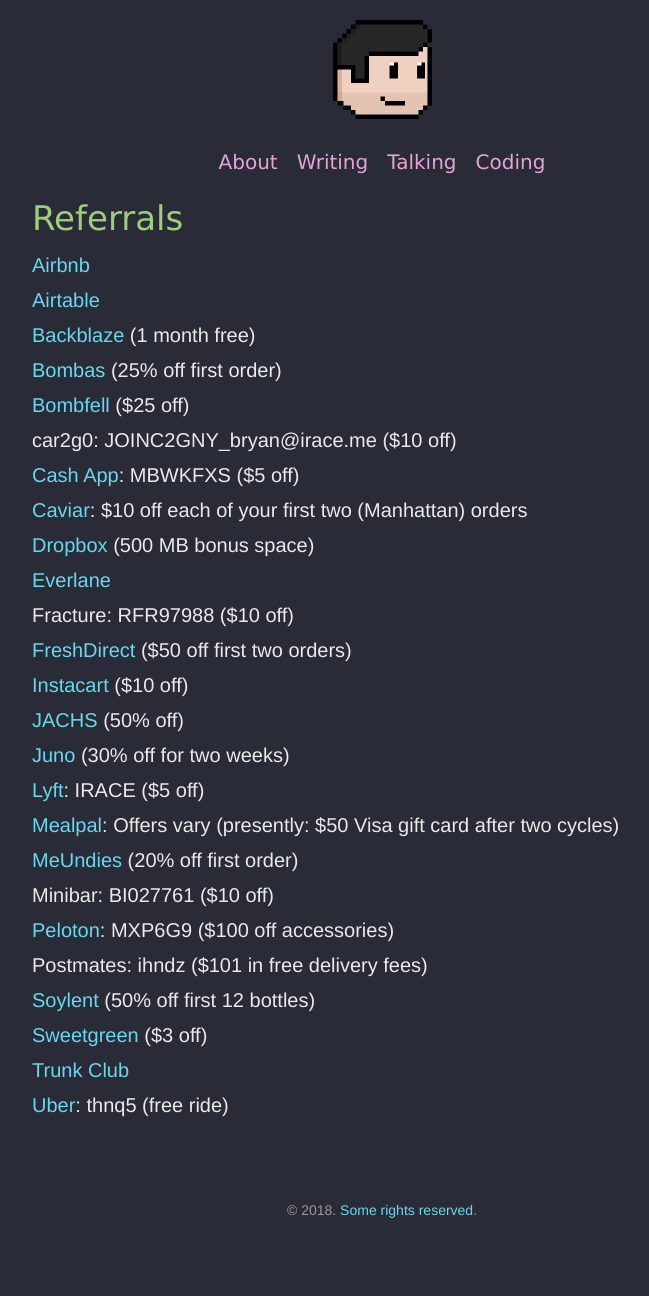
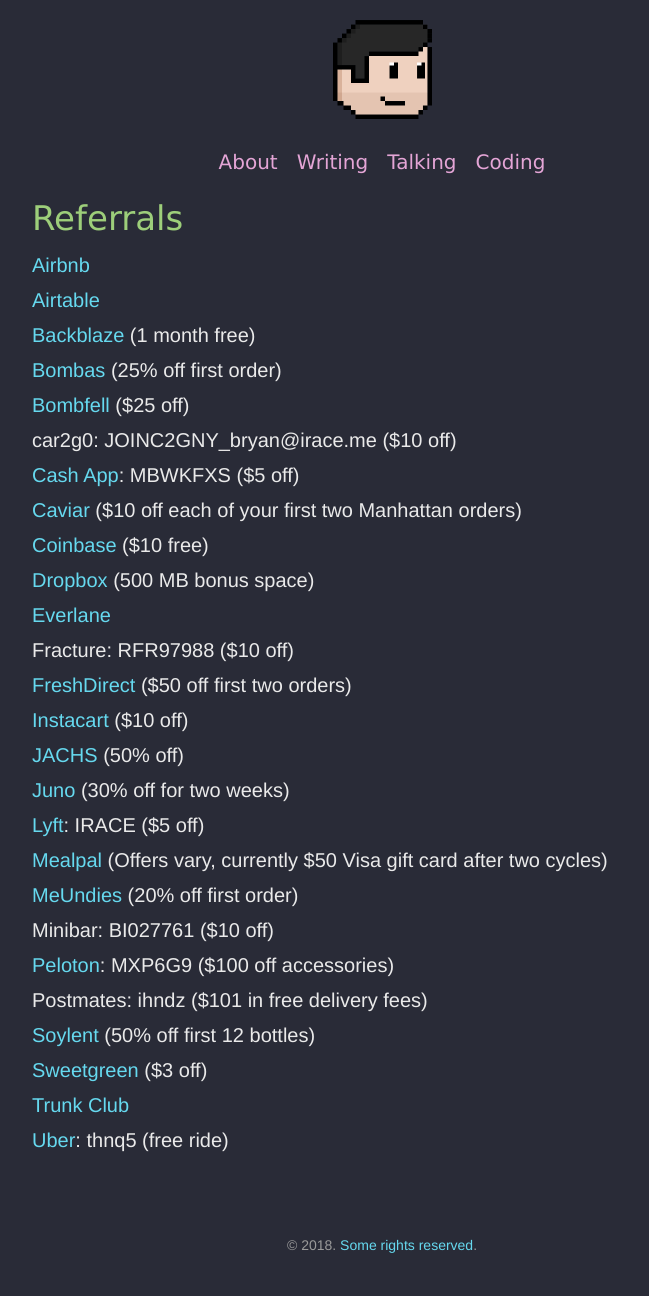
Before and after one commit to irace/irace.github.com, a Jekyll site: the page built from referrals.md, in a window 1280 px wide. Shown: the whole page, without its empty margins (258-907 px from the left). Built offline with Jekyll 4.4.1, drawn with Linux system fonts in a browser that asks for light colours; before the commit the page ends 1261 px from its top, so only the background shows below that.

Commit message:
Add Coinbase

```diff
--- a/referrals.md
+++ b/referrals.md
@@ -10,7 +10,8 @@
 * [Bombfell](https://bombfell.com/?rc=480709OqTbn) ($25 off)
 * car2g0: JOINC2GNY_bryan@irace.me ($10 off)
 * [Cash App](https://cash.me/app/MBWKFXS): MBWKFXS ($5 off)
-* [Caviar](https://www.trycaviar.com/r/f06r54?s=web): $10 off each of your first two (Manhattan) orders
+* [Caviar](https://www.trycaviar.com/r/f06r54?s=web) ($10 off each of your first two Manhattan orders)
+* [Coinbase](https://www.coinbase.com/join/529cc96243bb6bfb760000e8) ($10 free)
 * [Dropbox](https://db.tt/PNFeXTxb) (500 MB bonus space)
 * [Everlane](https://www.everlane.com/r/bryanirace)
 * Fracture: RFR97988 ($10 off)
@@ -19,7 +20,7 @@
 * [JACHS](http://fbuy.me/iVU64) (50% off)
 * [Juno](https://join.gojuno.com/XAEa2Z9f8K) (30% off for two weeks)
 * [Lyft](https://www.lyft.com/invite/IRACE): IRACE ($5 off)
-* [Mealpal](https://mealpal.com/bryanirace): Offers vary (presently: $50 Visa gift card after two cycles)
+* [Mealpal](https://mealpal.com/bryanirace) (Offers vary, currently $50 Visa gift card after two cycles)
 * [MeUndies](http://getcomfy.in/ghS3h) (20% off first order)
 * Minibar: BI027761 ($10 off)
 * [Peloton](https://www.pelotoncycle.com/referrals/MXP6G9): MXP6G9 ($100 off accessories)
```
